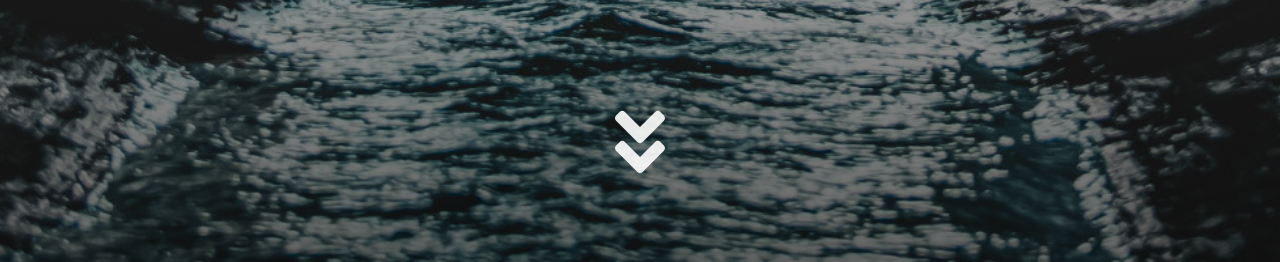
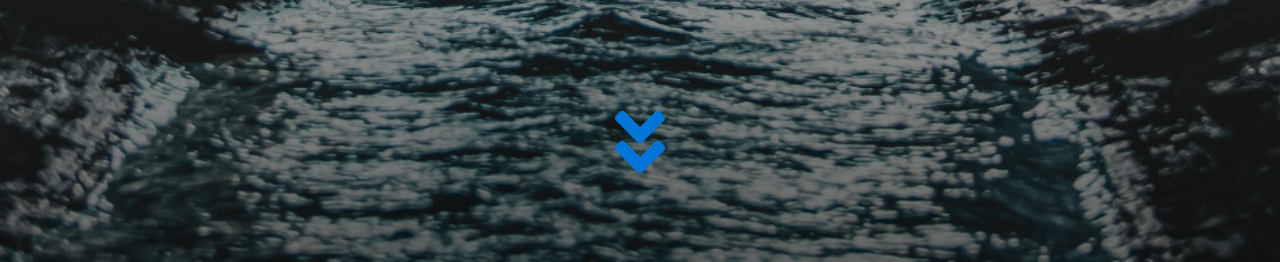
Before and after one commit to linhub15/Siontivity, a Jekyll site: the page built from docs/index.html, in a window 1280 px wide. Shown: the part 1538-1800 px from the top of the page. Built offline with Jekyll 4.4.1, drawn with Linux system fonts in a browser that asks for light colours; nearby versions of some CDN libraries.

Commit message:
removed button border
It took too long to load after the image and looked ugly

```diff
--- a/docs/css/main.scss
+++ b/docs/css/main.scss
@@ -96,13 +96,7 @@ section {
   text-align: center;
   visibility: hidden;
 }
-.btn-border {
-  color: $scroll-down-color;
-}
 
-.btn-border:hover {
-  color: $hover-color;
-}
 
 @media (min-width: 768px) {
   .scroll-down {
```
